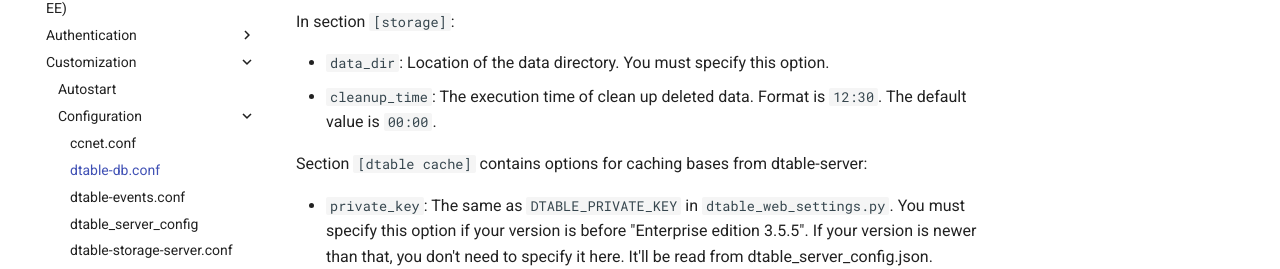
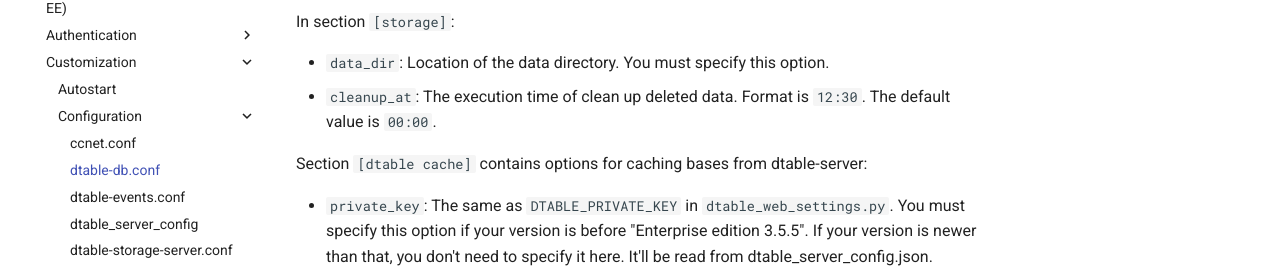
Before and after one commit to seatable/seatable-admin-docs, an MkDocs documentation site: the page built from manual/config/dtable_db_conf.md, in a window 1280 px wide and 900 px high, scrolled down 757 px. Shown: the part 172-441 px from the top of the window. Built offline with MkDocs 1.6.1 and Material for MkDocs 9.7.7, drawn with Linux system fonts in a browser that asks for light colours; comment, search, counter and statistics services are not loaded.

Commit message:
Update dtable_db_conf.md

```diff
--- a/manual/config/dtable_db_conf.md
+++ b/manual/config/dtable_db_conf.md
@@ -20,7 +20,7 @@ In section `[general]`:
 In section `[storage]`:
 
 - `data_dir`: Location of the data directory. You must specify this option.
-- `cleanup_time`: The execution time of clean up deleted data. Format is `12:30`. The default value is `00:00`.
+- `cleanup_at`: The execution time of clean up deleted data. Format is `12:30`. The default value is `00:00`.
 
 Section `[dtable cache]` contains options for caching bases from dtable-server:
 
```
